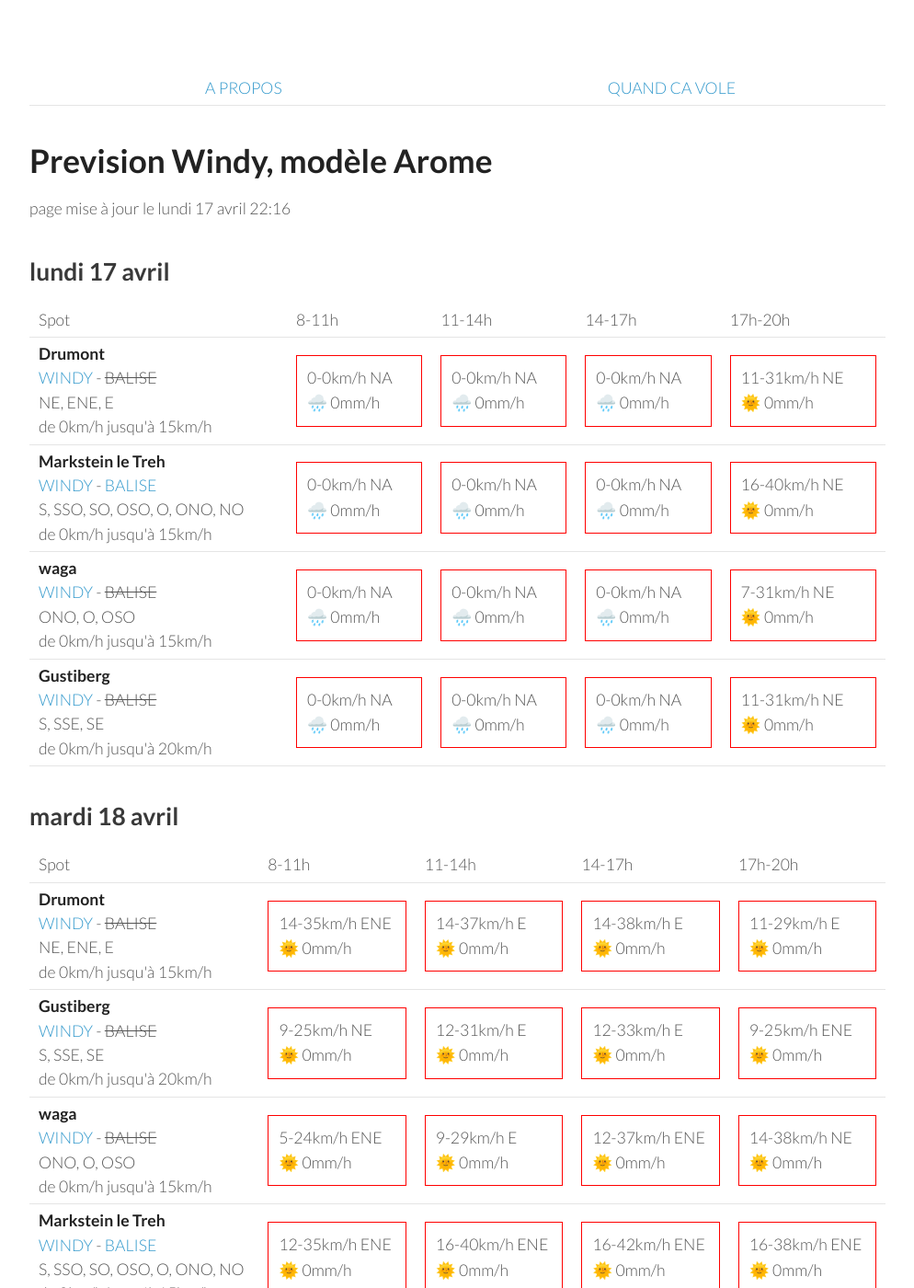
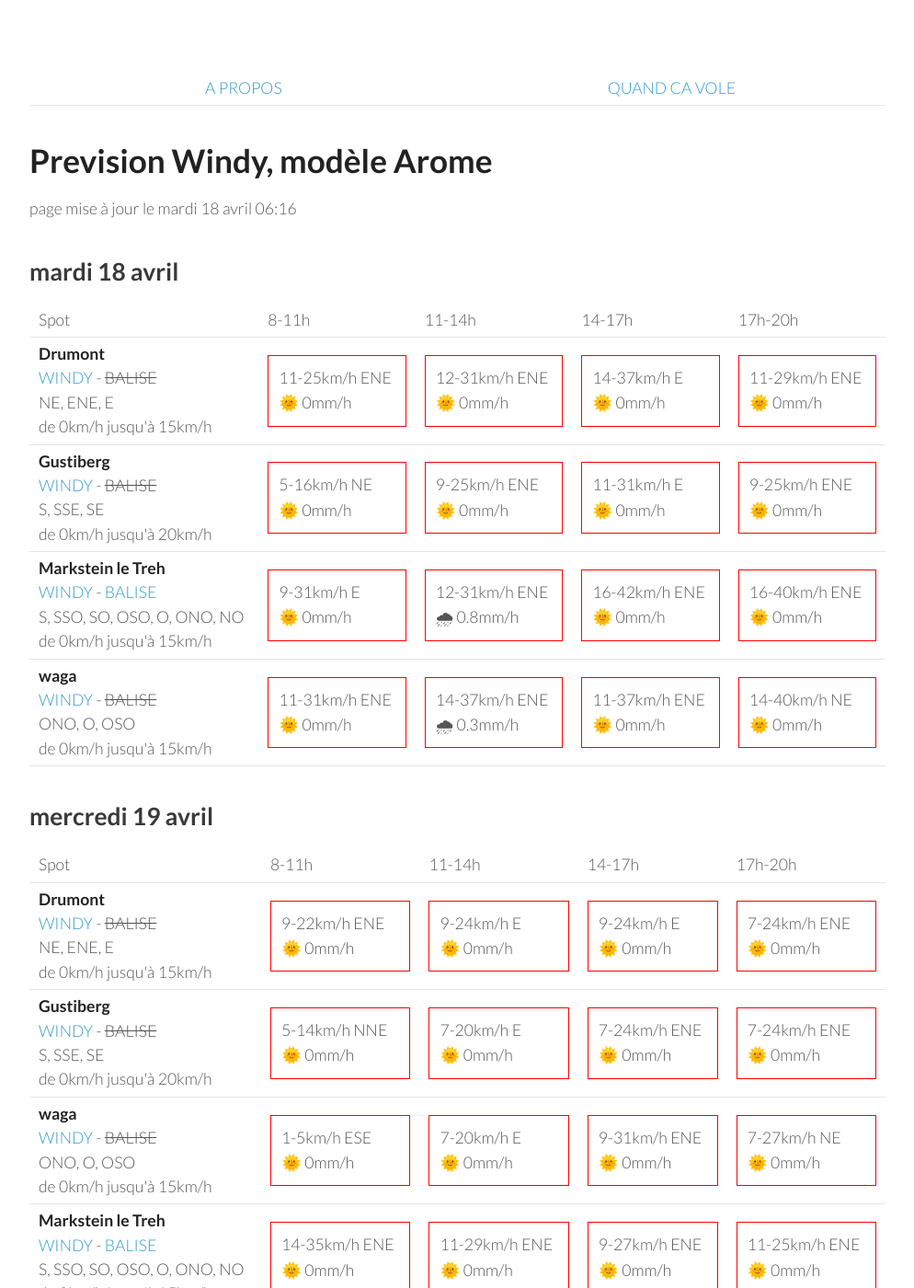
Before and after one commit to parapente-dans-le-nord/parapente-dans-le-nord.github.io, a Jekyll site: the page built from vosges.markdown, in a window 1280 px wide and 1400 px high. Shown: the whole window at 92% size, without its empty margins (26-1020 px from the left). Built offline with Jekyll 4.4.1, drawn with Linux system fonts in a browser that asks for light colours; some of the changed text lies outside the part shown.

Commit message:
update index.markdown

```diff
--- a/vosges.markdown
+++ b/vosges.markdown
@@ -7,60 +7,8 @@ title:  "Tous les spots"
 {: .links}
 
 # Prevision Windy, modèle Arome
-page mise à jour le lundi 17 avril 22:16
+page mise à jour le mardi 18 avril 06:16
 
-## lundi 17 avril
-
-{::nomarkdown}
-<table>
-  <tbody>
-    <tr>
-      <td>Spot</td>
-      <td>8-11h</td>
-      <td>11-14h</td>
-      <td>14-17h</td>
-      <td>17h-20h</td>
-    </tr>
-<tr>
-        <td><strong>Drumont</strong><br><a href="https://windy.com/47.898/6.919?47.687,6.919,9,m:eYYagmG">WINDY</a> - <span class="no-balise"> BALISE </span><br> <span class="vent-favorable">NE, ENE, E</span><br><span class="force-vent">de 0km/h jusqu'à 15km/h</span> </td>
-
-            <td><div class="not-flyable"><p>0-0km/h NA</p><p>🌧️ 0mm/h</p></div></td>
-            <td><div class="not-flyable"><p>0-0km/h NA</p><p>🌧️ 0mm/h</p></div></td>
-            <td><div class="not-flyable"><p>0-0km/h NA</p><p>🌧️ 0mm/h</p></div></td>
-            <td><div class="not-flyable"><p>11-31km/h NE</p><p>🌞 0mm/h</p></div></td>
-
-    </tr>
-<tr>
-        <td><strong>Markstein le Treh</strong><br><a href="https://windy.com/47.926/7.012?47.505,7.012,8,m:eY1agmQ">WINDY</a> - <span class=""><a href="http://www.balisemeteo.com/balise.php?idBalise=136">BALISE</a> </span><br> <span class="vent-favorable">S, SSO, SO, OSO, O, ONO, NO</span><br><span class="force-vent">de 0km/h jusqu'à 15km/h</span> </td>
-
-            <td><div class="not-flyable"><p>0-0km/h NA</p><p>🌧️ 0mm/h</p></div></td>
-            <td><div class="not-flyable"><p>0-0km/h NA</p><p>🌧️ 0mm/h</p></div></td>
-            <td><div class="not-flyable"><p>0-0km/h NA</p><p>🌧️ 0mm/h</p></div></td>
-            <td><div class="not-flyable"><p>16-40km/h NE</p><p>🌞 0mm/h</p></div></td>
-
-    </tr>
-<tr>
-        <td><strong>waga</strong><br><a href="https://windy.com/47.903/6.996?47.900,6.983,15">WINDY</a> - <span class="no-balise"> BALISE </span><br> <span class="vent-favorable">ONO, O, OSO</span><br><span class="force-vent">de 0km/h jusqu'à 15km/h</span> </td>
-
-            <td><div class="not-flyable"><p>0-0km/h NA</p><p>🌧️ 0mm/h</p></div></td>
-            <td><div class="not-flyable"><p>0-0km/h NA</p><p>🌧️ 0mm/h</p></div></td>
-            <td><div class="not-flyable"><p>0-0km/h NA</p><p>🌧️ 0mm/h</p></div></td>
-            <td><div class="not-flyable"><p>7-31km/h NE</p><p>🌞 0mm/h</p></div></td>
-
-    </tr>
-<tr>
-        <td><strong>Gustiberg</strong><br><a href="https://windy.com/47.894/6.934?47.891,6.934,15,m:eYYagmI">WINDY</a> - <span class="no-balise"> BALISE </span><br> <span class="vent-favorable">S, SSE, SE</span><br><span class="force-vent">de 0km/h jusqu'à 20km/h</span> </td>
-
-            <td><div class="not-flyable"><p>0-0km/h NA</p><p>🌧️ 0mm/h</p></div></td>
-            <td><div class="not-flyable"><p>0-0km/h NA</p><p>🌧️ 0mm/h</p></div></td>
-            <td><div class="not-flyable"><p>0-0km/h NA</p><p>🌧️ 0mm/h</p></div></td>
-            <td><div class="not-flyable"><p>11-31km/h NE</p><p>🌞 0mm/h</p></div></td>
-
-    </tr>
-
-</tbody>
-</table>
-{:/}
 ## mardi 18 avril
 
 {::nomarkdown}
@@ -76,40 +24,40 @@ page mise à jour le lundi 17 avril 22:16
 <tr>
         <td><strong>Drumont</strong><br><a href="https://windy.com/47.898/6.919?47.687,6.919,9,m:eYYagmG">WINDY</a> - <span class="no-balise"> BALISE </span><br> <span class="vent-favorable">NE, ENE, E</span><br><span class="force-vent">de 0km/h jusqu'à 15km/h</span> </td>
 
-            <td><div class="not-flyable"><p>14-35km/h ENE</p><p>🌞 0mm/h</p></div></td>
+            <td><div class="not-flyable"><p>11-25km/h ENE</p><p>🌞 0mm/h</p></div></td>
+            <td><div class="not-flyable"><p>12-31km/h ENE</p><p>🌞 0mm/h</p></div></td>
             <td><div class="not-flyable"><p>14-37km/h E</p><p>🌞 0mm/h</p></div></td>
-            <td><div class="not-flyable"><p>14-38km/h E</p><p>🌞 0mm/h</p></div></td>
-            <td><div class="not-flyable"><p>11-29km/h E</p><p>🌞 0mm/h</p></div></td>
+            <td><div class="not-flyable"><p>11-29km/h ENE</p><p>🌞 0mm/h</p></div></td>
 
 
     </tr>
 <tr>
         <td><strong>Gustiberg</strong><br><a href="https://windy.com/47.894/6.934?47.891,6.934,15,m:eYYagmI">WINDY</a> - <span class="no-balise"> BALISE </span><br> <span class="vent-favorable">S, SSE, SE</span><br><span class="force-vent">de 0km/h jusqu'à 20km/h</span> </td>
 
-            <td><div class="not-flyable"><p>9-25km/h NE</p><p>🌞 0mm/h</p></div></td>
-            <td><div class="not-flyable"><p>12-31km/h E</p><p>🌞 0mm/h</p></div></td>
-            <td><div class="not-flyable"><p>12-33km/h E</p><p>🌞 0mm/h</p></div></td>
+            <td><div class="not-flyable"><p>5-16km/h NE</p><p>🌞 0mm/h</p></div></td>
             <td><div class="not-flyable"><p>9-25km/h ENE</p><p>🌞 0mm/h</p></div></td>
+            <td><div class="not-flyable"><p>11-31km/h E</p><p>🌞 0mm/h</p></div></td>
+            <td><div class="not-flyable"><p>9-25km/h ENE</p><p>🌞 0mm/h</p></div></td>
+
+
+    </tr>
+<tr>
+        <td><strong>Markstein le Treh</strong><br><a href="https://windy.com/47.926/7.012?47.505,7.012,8,m:eY1agmQ">WINDY</a> - <span class=""><a href="http://www.balisemeteo.com/balise.php?idBalise=136">BALISE</a> </span><br> <span class="vent-favorable">S, SSO, SO, OSO, O, ONO, NO</span><br><span class="force-vent">de 0km/h jusqu'à 15km/h</span> </td>
+
+            <td><div class="not-flyable"><p>9-31km/h E</p><p>🌞 0mm/h</p></div></td>
+            <td><div class="not-flyable"><p>12-31km/h ENE</p><p>🌧 0.8mm/h</p></div></td>
+            <td><div class="not-flyable"><p>16-42km/h ENE</p><p>🌞 0mm/h</p></div></td>
+            <td><div class="not-flyable"><p>16-40km/h ENE</p><p>🌞 0mm/h</p></div></td>
 
 
     </tr>
 <tr>
         <td><strong>waga</strong><br><a href="https://windy.com/47.903/6.996?47.900,6.983,15">WINDY</a> - <span class="no-balise"> BALISE </span><br> <span class="vent-favorable">ONO, O, OSO</span><br><span class="force-vent">de 0km/h jusqu'à 15km/h</span> </td>
 
-            <td><div class="not-flyable"><p>5-24km/h ENE</p><p>🌞 0mm/h</p></div></td>
-            <td><div class="not-flyable"><p>9-29km/h E</p><p>🌞 0mm/h</p></div></td>
-            <td><div class="not-flyable"><p>12-37km/h ENE</p><p>🌞 0mm/h</p></div></td>
-            <td><div class="not-flyable"><p>14-38km/h NE</p><p>🌞 0mm/h</p></div></td>
-
-
-    </tr>
-<tr>
-        <td><strong>Markstein le Treh</strong><br><a href="https://windy.com/47.926/7.012?47.505,7.012,8,m:eY1agmQ">WINDY</a> - <span class=""><a href="http://www.balisemeteo.com/balise.php?idBalise=136">BALISE</a> </span><br> <span class="vent-favorable">S, SSO, SO, OSO, O, ONO, NO</span><br><span class="force-vent">de 0km/h jusqu'à 15km/h</span> </td>
-
-            <td><div class="not-flyable"><p>12-35km/h ENE</p><p>🌞 0mm/h</p></div></td>
-            <td><div class="not-flyable"><p>16-40km/h ENE</p><p>🌞 0mm/h</p></div></td>
-            <td><div class="not-flyable"><p>16-42km/h ENE</p><p>🌞 0mm/h</p></div></td>
-            <td><div class="not-flyable"><p>16-38km/h ENE</p><p>🌞 0mm/h</p></div></td>
+            <td><div class="not-flyable"><p>11-31km/h ENE</p><p>🌞 0mm/h</p></div></td>
+            <td><div class="not-flyable"><p>14-37km/h ENE</p><p>🌧 0.3mm/h</p></div></td>
+            <td><div class="not-flyable"><p>11-37km/h ENE</p><p>🌞 0mm/h</p></div></td>
+            <td><div class="not-flyable"><p>14-40km/h NE</p><p>🌞 0mm/h</p></div></td>
 
 
     </tr>
@@ -132,30 +80,30 @@ page mise à jour le lundi 17 avril 22:16
 <tr>
         <td><strong>Drumont</strong><br><a href="https://windy.com/47.898/6.919?47.687,6.919,9,m:eYYagmG">WINDY</a> - <span class="no-balise"> BALISE </span><br> <span class="vent-favorable">NE, ENE, E</span><br><span class="force-vent">de 0km/h jusqu'à 15km/h</span> </td>
 
-            <td><div class="not-flyable"><p>9-20km/h ENE</p><p>🌞 0mm/h</p></div></td>
-            <td><div class="not-flyable"><p>12-33km/h ENE</p><p>🌞 0mm/h</p></div></td>
-            <td><div class="not-flyable"><p>12-35km/h ENE</p><p>🌞 0mm/h</p></div></td>
-            <td><div class="not-flyable"><p>11-33km/h NE</p><p>🌞 0mm/h</p></div></td>
+            <td><div class="not-flyable"><p>9-22km/h ENE</p><p>🌞 0mm/h</p></div></td>
+            <td><div class="not-flyable"><p>9-24km/h E</p><p>🌞 0mm/h</p></div></td>
+            <td><div class="not-flyable"><p>9-24km/h E</p><p>🌞 0mm/h</p></div></td>
+            <td><div class="not-flyable"><p>7-24km/h ENE</p><p>🌞 0mm/h</p></div></td>
 
 
     </tr>
 <tr>
         <td><strong>Gustiberg</strong><br><a href="https://windy.com/47.894/6.934?47.891,6.934,15,m:eYYagmI">WINDY</a> - <span class="no-balise"> BALISE </span><br> <span class="vent-favorable">S, SSE, SE</span><br><span class="force-vent">de 0km/h jusqu'à 20km/h</span> </td>
 
-            <td><div class="not-flyable"><p>5-12km/h NNE</p><p>🌞 0mm/h</p></div></td>
-            <td><div class="not-flyable"><p>12-33km/h ENE</p><p>🌞 0mm/h</p></div></td>
-            <td><div class="not-flyable"><p>12-35km/h ENE</p><p>🌞 0mm/h</p></div></td>
-            <td><div class="not-flyable"><p>11-33km/h NE</p><p>🌞 0mm/h</p></div></td>
+            <td><div class="not-flyable"><p>5-14km/h NNE</p><p>🌞 0mm/h</p></div></td>
+            <td><div class="not-flyable"><p>7-20km/h E</p><p>🌞 0mm/h</p></div></td>
+            <td><div class="not-flyable"><p>7-24km/h ENE</p><p>🌞 0mm/h</p></div></td>
+            <td><div class="not-flyable"><p>7-24km/h ENE</p><p>🌞 0mm/h</p></div></td>
 
 
     </tr>
 <tr>
         <td><strong>waga</strong><br><a href="https://windy.com/47.903/6.996?47.900,6.983,15">WINDY</a> - <span class="no-balise"> BALISE </span><br> <span class="vent-favorable">ONO, O, OSO</span><br><span class="force-vent">de 0km/h jusqu'à 15km/h</span> </td>
 
-            <td><div class="not-flyable"><p>1-5km/h SE</p><p>🌞 0mm/h</p></div></td>
-            <td><div class="not-flyable"><p>12-37km/h ENE</p><p>🌞 0mm/h</p></div></td>
-            <td><div class="not-flyable"><p>12-38km/h ENE</p><p>🌞 0mm/h</p></div></td>
-            <td><div class="not-flyable"><p>11-37km/h NE</p><p>🌧 0.2mm/h</p></div></td>
+            <td><div class="not-flyable"><p>1-5km/h ESE</p><p>🌞 0mm/h</p></div></td>
+            <td><div class="not-flyable"><p>7-20km/h E</p><p>🌞 0mm/h</p></div></td>
+            <td><div class="not-flyable"><p>9-31km/h ENE</p><p>🌞 0mm/h</p></div></td>
+            <td><div class="not-flyable"><p>7-27km/h NE</p><p>🌞 0mm/h</p></div></td>
 
 
     </tr>
@@ -163,9 +111,9 @@ page mise à jour le lundi 17 avril 22:16
         <td><strong>Markstein le Treh</strong><br><a href="https://windy.com/47.926/7.012?47.505,7.012,8,m:eY1agmQ">WINDY</a> - <span class=""><a href="http://www.balisemeteo.com/balise.php?idBalise=136">BALISE</a> </span><br> <span class="vent-favorable">S, SSO, SO, OSO, O, ONO, NO</span><br><span class="force-vent">de 0km/h jusqu'à 15km/h</span> </td>
 
             <td><div class="not-flyable"><p>14-35km/h ENE</p><p>🌞 0mm/h</p></div></td>
-            <td><div class="not-flyable"><p>12-37km/h ENE</p><p>🌞 0mm/h</p></div></td>
-            <td><div class="not-flyable"><p>12-38km/h ENE</p><p>🌧 0.2mm/h</p></div></td>
-            <td><div class="not-flyable"><p>11-37km/h NE</p><p>🌧 0.2mm/h</p></div></td>
+            <td><div class="not-flyable"><p>11-29km/h ENE</p><p>🌞 0mm/h</p></div></td>
+            <td><div class="not-flyable"><p>9-27km/h ENE</p><p>🌞 0mm/h</p></div></td>
+            <td><div class="not-flyable"><p>11-25km/h ENE</p><p>🌞 0mm/h</p></div></td>
 
 
     </tr>
@@ -188,40 +136,40 @@ page mise à jour le lundi 17 avril 22:16
 <tr>
         <td><strong>Drumont</strong><br><a href="https://windy.com/47.898/6.919?47.687,6.919,9,m:eYYagmG">WINDY</a> - <span class="no-balise"> BALISE </span><br> <span class="vent-favorable">NE, ENE, E</span><br><span class="force-vent">de 0km/h jusqu'à 15km/h</span> </td>
 
-            <td><div class="not-flyable"><p>11-31km/h NE</p><p>🌞 0mm/h</p></div></td>
-            <td><div class="not-flyable"><p>9-29km/h ENE</p><p>🌞 0mm/h</p></div></td>
-            <td><div class="not-flyable"><p>3-25km/h SE</p><p>🌧 0.3mm/h</p></div></td>
-            <td><div class="not-flyable"><p>5-20km/h E</p><p>🌧 0.6mm/h</p></div></td>
+            <td><div class="not-flyable"><p>9-33km/h NE</p><p>🌞 0mm/h</p></div></td>
+            <td><div class="not-flyable"><p>12-37km/h ENE</p><p>🌞 0mm/h</p></div></td>
+            <td><div class="not-flyable"><p>9-35km/h E</p><p>🌧 0.3mm/h</p></div></td>
+            <td><div class="not-flyable"><p>9-27km/h E</p><p>🌧 0.5mm/h</p></div></td>
+
+
+    </tr>
+<tr>
+        <td><strong>Gustiberg</strong><br><a href="https://windy.com/47.894/6.934?47.891,6.934,15,m:eYYagmI">WINDY</a> - <span class="no-balise"> BALISE </span><br> <span class="vent-favorable">S, SSE, SE</span><br><span class="force-vent">de 0km/h jusqu'à 20km/h</span> </td>
+
+            <td><div class="not-flyable"><p>9-33km/h NE</p><p>🌞 0mm/h</p></div></td>
+            <td><div class="not-flyable"><p>12-37km/h ENE</p><p>🌞 0mm/h</p></div></td>
+            <td><div class="not-flyable"><p>9-35km/h E</p><p>🌧 0.3mm/h</p></div></td>
+            <td><div class="not-flyable"><p>9-27km/h E</p><p>🌧 0.5mm/h</p></div></td>
 
 
     </tr>
 <tr>
         <td><strong>Markstein le Treh</strong><br><a href="https://windy.com/47.926/7.012?47.505,7.012,8,m:eY1agmQ">WINDY</a> - <span class=""><a href="http://www.balisemeteo.com/balise.php?idBalise=136">BALISE</a> </span><br> <span class="vent-favorable">S, SSO, SO, OSO, O, ONO, NO</span><br><span class="force-vent">de 0km/h jusqu'à 15km/h</span> </td>
 
-            <td><div class="not-flyable"><p>9-33km/h NE</p><p>🌞 0mm/h</p></div></td>
-            <td><div class="not-flyable"><p>11-33km/h ENE</p><p>🌞 0mm/h</p></div></td>
-            <td><div class="not-flyable"><p>5-31km/h ESE</p><p>🌞 0mm/h</p></div></td>
-            <td><div class="not-flyable"><p>7-22km/h E</p><p>🌧 0.6mm/h</p></div></td>
+            <td><div class="not-flyable"><p>9-35km/h NE</p><p>🌞 0mm/h</p></div></td>
+            <td><div class="not-flyable"><p>12-38km/h ENE</p><p>🌞 0mm/h</p></div></td>
+            <td><div class="not-flyable"><p>9-38km/h E</p><p>🌧 0.4mm/h</p></div></td>
+            <td><div class="not-flyable"><p>9-29km/h E</p><p>🌧 0.7mm/h</p></div></td>
 
 
     </tr>
 <tr>
         <td><strong>waga</strong><br><a href="https://windy.com/47.903/6.996?47.900,6.983,15">WINDY</a> - <span class="no-balise"> BALISE </span><br> <span class="vent-favorable">ONO, O, OSO</span><br><span class="force-vent">de 0km/h jusqu'à 15km/h</span> </td>
 
-            <td><div class="not-flyable"><p>9-33km/h NE</p><p>🌞 0mm/h</p></div></td>
-            <td><div class="not-flyable"><p>11-33km/h ENE</p><p>🌞 0mm/h</p></div></td>
-            <td><div class="not-flyable"><p>5-31km/h ESE</p><p>🌞 0mm/h</p></div></td>
-            <td><div class="not-flyable"><p>7-22km/h E</p><p>🌧 0.6mm/h</p></div></td>
-
-
-    </tr>
-<tr>
-        <td><strong>Gustiberg</strong><br><a href="https://windy.com/47.894/6.934?47.891,6.934,15,m:eYYagmI">WINDY</a> - <span class="no-balise"> BALISE </span><br> <span class="vent-favorable">S, SSE, SE</span><br><span class="force-vent">de 0km/h jusqu'à 20km/h</span> </td>
-
-            <td><div class="not-flyable"><p>11-31km/h NE</p><p>🌞 0mm/h</p></div></td>
-            <td><div class="not-flyable"><p>9-31km/h ENE</p><p>🌞 0mm/h</p></div></td>
-            <td><div class="not-flyable"><p>5-27km/h SE</p><p>🌧 0.3mm/h</p></div></td>
-            <td><div class="not-flyable"><p>5-22km/h E</p><p>🌧 0.5mm/h</p></div></td>
+            <td><div class="not-flyable"><p>9-35km/h NE</p><p>🌞 0mm/h</p></div></td>
+            <td><div class="not-flyable"><p>12-40km/h ENE</p><p>🌞 0mm/h</p></div></td>
+            <td><div class="not-flyable"><p>9-38km/h E</p><p>🌧 0.3mm/h</p></div></td>
+            <td><div class="not-flyable"><p>9-29km/h E</p><p>🌧 0.6mm/h</p></div></td>
 
 
     </tr>
@@ -244,8 +192,8 @@ page mise à jour le lundi 17 avril 22:16
 <tr>
         <td><strong>Gustiberg</strong><br><a href="https://windy.com/47.894/6.934?47.891,6.934,15,m:eYYagmI">WINDY</a> - <span class="no-balise"> BALISE </span><br> <span class="vent-favorable">S, SSE, SE</span><br><span class="force-vent">de 0km/h jusqu'à 20km/h</span> </td>
 
-            <td><div class="not-flyable"><p>5-18km/h E</p><p>🌞 0mm/h</p></div></td>
-            <td><div class="not-flyable"><p>7-25km/h SE</p><p>🌞 0mm/h</p></div></td>
+            <td><div class="not-flyable"><p>7-22km/h E</p><p>🌞 0mm/h</p></div></td>
+            <td><div class="not-flyable"><p>9-29km/h SE</p><p>🌞 0mm/h</p></div></td>
             <td><div class="not-flyable"><p>9-29km/h SE</p><p>🌞 0mm/h</p></div></td>
             <td><div class="not-flyable"><p>9-31km/h SE</p><p>🌞 0mm/h</p></div></td>
 
@@ -254,8 +202,8 @@ page mise à jour le lundi 17 avril 22:16
 <tr>
         <td><strong>Drumont</strong><br><a href="https://windy.com/47.898/6.919?47.687,6.919,9,m:eYYagmG">WINDY</a> - <span class="no-balise"> BALISE </span><br> <span class="vent-favorable">NE, ENE, E</span><br><span class="force-vent">de 0km/h jusqu'à 15km/h</span> </td>
 
-            <td><div class="not-flyable"><p>5-18km/h E</p><p>🌞 0mm/h</p></div></td>
-            <td><div class="not-flyable"><p>7-25km/h SE</p><p>🌞 0mm/h</p></div></td>
+            <td><div class="not-flyable"><p>7-22km/h ESE</p><p>🌞 0mm/h</p></div></td>
+            <td><div class="not-flyable"><p>9-31km/h SE</p><p>🌞 0mm/h</p></div></td>
             <td><div class="not-flyable"><p>9-29km/h SE</p><p>🌞 0mm/h</p></div></td>
             <td><div class="not-flyable"><p>9-31km/h SE</p><p>🌞 0mm/h</p></div></td>
 
@@ -264,8 +212,8 @@ page mise à jour le lundi 17 avril 22:16
 <tr>
         <td><strong>Markstein le Treh</strong><br><a href="https://windy.com/47.926/7.012?47.505,7.012,8,m:eY1agmQ">WINDY</a> - <span class=""><a href="http://www.balisemeteo.com/balise.php?idBalise=136">BALISE</a> </span><br> <span class="vent-favorable">S, SSO, SO, OSO, O, ONO, NO</span><br><span class="force-vent">de 0km/h jusqu'à 15km/h</span> </td>
 
-            <td><div class="not-flyable"><p>3-16km/h ESE</p><p>🌞 0mm/h</p></div></td>
-            <td><div class="not-flyable"><p>5-24km/h SE</p><p>🌞 0mm/h</p></div></td>
+            <td><div class="not-flyable"><p>5-22km/h ESE</p><p>🌞 0mm/h</p></div></td>
+            <td><div class="not-flyable"><p>7-29km/h SE</p><p>🌞 0mm/h</p></div></td>
             <td><div class="not-flyable"><p>7-27km/h SE</p><p>🌞 0mm/h</p></div></td>
             <td><div class="not-flyable"><p>9-31km/h SE</p><p>🌧 0.2mm/h</p></div></td>
 
@@ -274,8 +222,8 @@ page mise à jour le lundi 17 avril 22:16
 <tr>
         <td><strong>waga</strong><br><a href="https://windy.com/47.903/6.996?47.900,6.983,15">WINDY</a> - <span class="no-balise"> BALISE </span><br> <span class="vent-favorable">ONO, O, OSO</span><br><span class="force-vent">de 0km/h jusqu'à 15km/h</span> </td>
 
-            <td><div class="not-flyable"><p>3-16km/h E</p><p>🌞 0mm/h</p></div></td>
-            <td><div class="not-flyable"><p>5-24km/h SE</p><p>🌞 0mm/h</p></div></td>
+            <td><div class="not-flyable"><p>5-22km/h ESE</p><p>🌞 0mm/h</p></div></td>
+            <td><div class="not-flyable"><p>7-29km/h SE</p><p>🌞 0mm/h</p></div></td>
             <td><div class="not-flyable"><p>7-27km/h SE</p><p>🌞 0mm/h</p></div></td>
             <td><div class="not-flyable"><p>9-31km/h SE</p><p>🌧 0.2mm/h</p></div></td>
 
```
